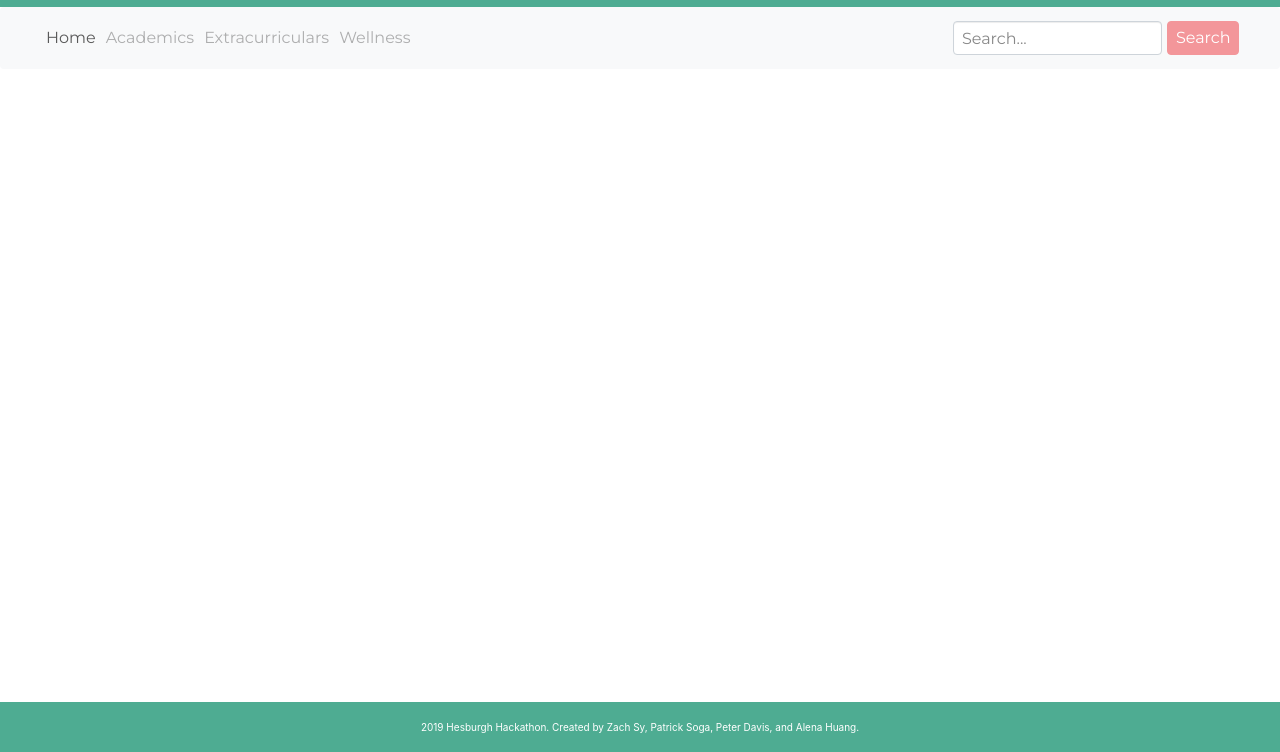
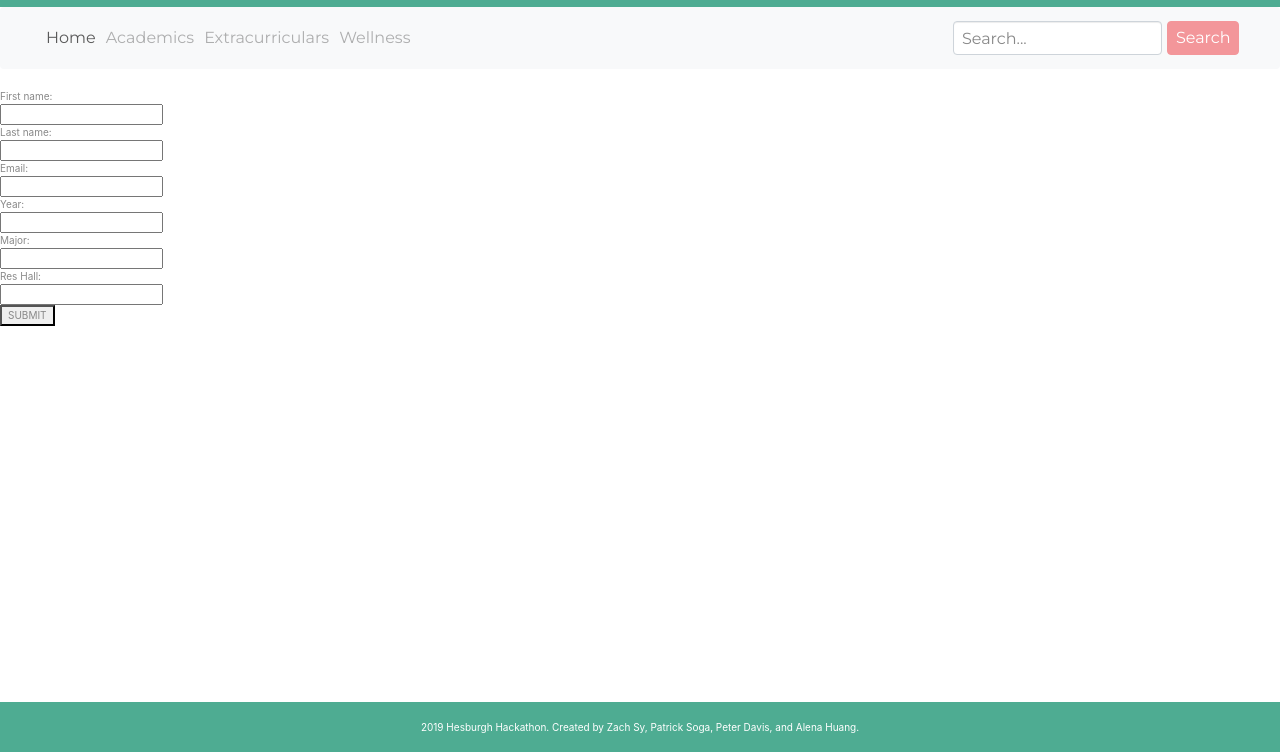
Before and after one commit to alenahuang/HesburghHackathon2019, a website: page frontend/index.html in a window 1280 px wide. Shown: the part 48-800 px from the top of the page. Drawn offline with nearby package versions, Linux system fonts and the light colour scheme; some packages are replaced by stand-ins of ours; no server answers.

Commit message:
stuff to fix

```diff
--- a/frontend/index.html
+++ b/frontend/index.html
@@ -58,6 +58,23 @@
             </div>
         </nav>
 
+        <div ng-controller="userCreationController">
+        <form>
+            First name: <br>
+            <input type="text" name="Username" ><br>
+            Last name: <br>
+            <input type="text" name="Password"><br>
+            Email: <br>
+            <input type="text" name="Email"><br>
+            Year: <br>
+            <input type="text" name="Year"><br>
+            Major: <br>
+            <input type="text" name="Major"><br>
+            Res Hall: <br>
+            <input type="text" name="ResHall"><br>
+            <button type="submit" name="Submit" ng-click="createUser()">SUBMIT</button>
+        </form>
+        </div>
 
 
         <div ng-controller="adviceController">
--- a/package.json
+++ b/package.json
@@ -4,6 +4,7 @@
   "description": "",
   "main": "index.js",
   "dependencies": {
+    "body-parser": "^1.18.3",
     "express": "^4.16.4",
     "parse": "^2.3.1",
     "uuid": "^3.3.2"
```
